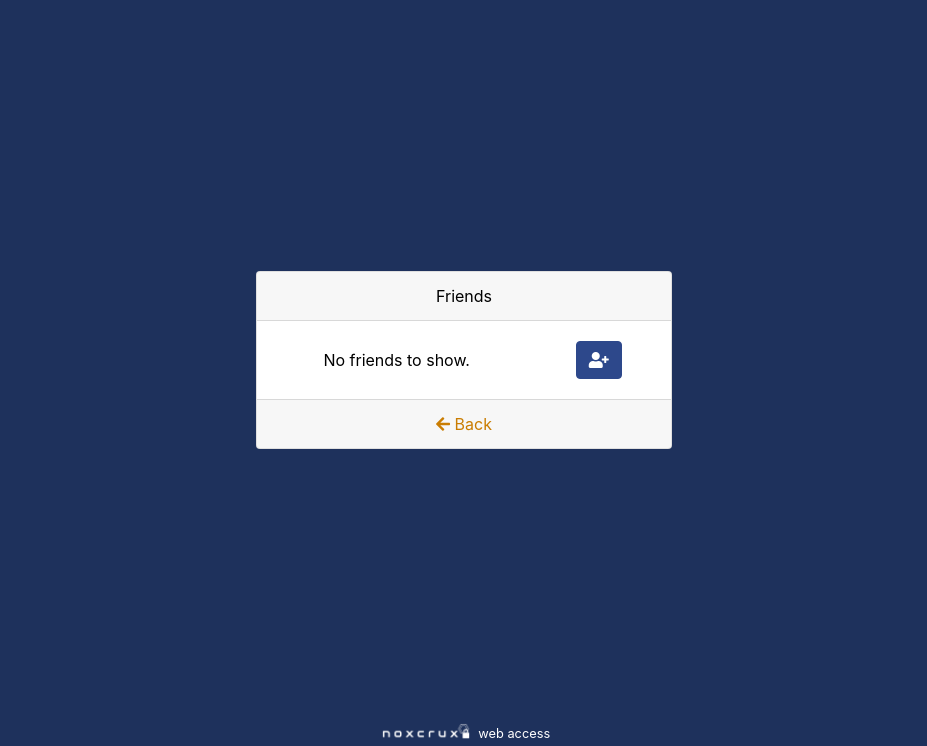
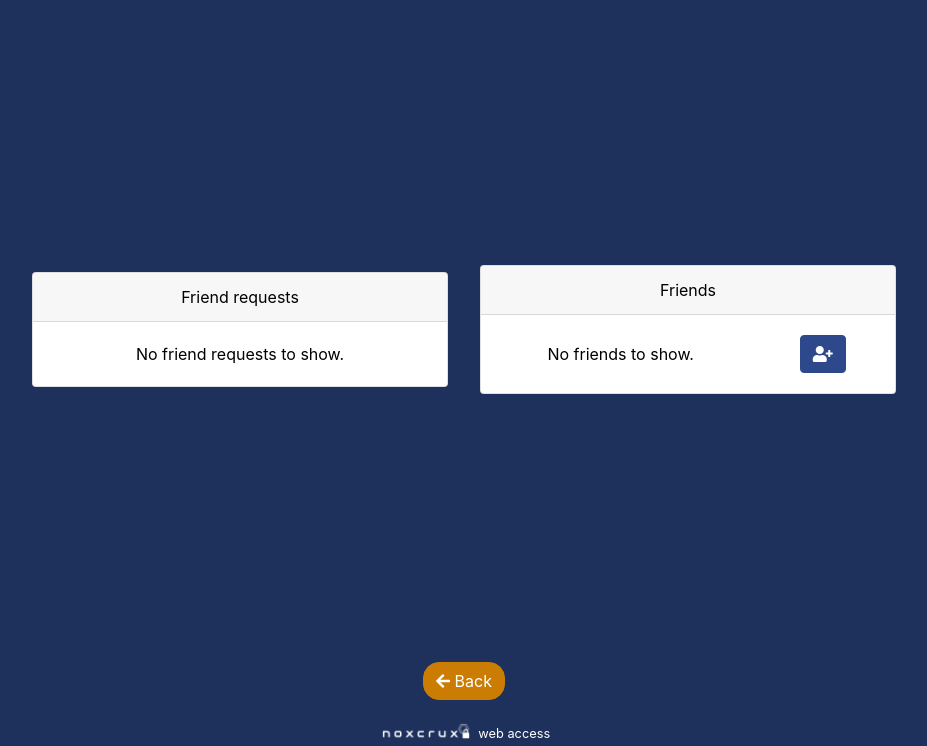
Before and after one commit to noxPHX/noxcrux, a Django app: page /web/friends/ in a window 1280 px wide. Shown: the part 54-800 px from the top of the page, without its empty margins (176-1103 px from the left). Run offline with Django 3.2, Linux system fonts and the light colour scheme; the visitor is signed in with stand-in values (Sample User, id 1); data that the repository does not hold is empty; style sheets or scripts are compiled from the project's sources; some libraries are stand-ins or nearby versions.

Commit message:
Friend requests list

```diff
--- a/noxcrux_api/urls.py
+++ b/noxcrux_api/urls.py
@@ -19,7 +19,7 @@ urlpatterns = [
     path('horcrux/<str:name>/', HorcruxDetail.as_view()),
     path('generator/', GeneratorDetail.as_view(), name='generate'),
     path('friends/', FriendList.as_view(), name='friends'),
-    path('friends/<str:username>/', FriendList.as_view(), name='friends'),
     path('friends/requests/', FriendRequest.as_view(), name='friend_requests'),
     path('friends/requests/<str:username>/', FriendRequest.as_view(), name='friend_requests'),
+    path('friends/<str:username>/', FriendList.as_view(), name='friends'),
 ]
--- a/noxcrux_server/static/scss/main.scss
+++ b/noxcrux_server/static/scss/main.scss
@@ -90,6 +90,14 @@ a, a:hover, a:focus {
     color: $secondary-color;
 }
 
+.color-red {
+    color: $red;
+}
+
+.color-green {
+    color: green;
+}
+
 .bg-main {
     background-color:$primary-color;
     border-color: $primary-color;
--- a/noxcrux_server/templates/friends.html
+++ b/noxcrux_server/templates/friends.html
@@ -6,9 +6,41 @@
 
 {% block content %}
 
+    <div class="d-flex flex-column h-i">
+
         <div class="d-flex flex-wrap justify-content-center align-items-center px-3 h-i">
 
-        <div class="card text-center col-4 p-0">
+            <div class="card text-center col-4 p-0 mr-3">
+                <div class="card-header">Friend requests</div>
+                <div class="card-body row justify-content-center align-items-center">
+
+                    {% if requests %}
+
+                        <ul class="list-group list-group-flush col-12 friend-scroll">
+
+                            {% for object in requests %}
+                                <li class="list-group-item d-flex justify-content-between">
+                                    {{ object.user }}
+                                    <div>
+                                        <a href="" class="m-2">
+                                            <i class="fas fa-check color-green"></i>
+                                        </a>
+                                        <a href="" class="m-2">
+                                            <i class="fas fa-times color-red"></i>
+                                        </a>
+                                    </div>
+                                </li>
+                            {% endfor %}
+                        </ul>
+                    {% else %}
+                        <div>
+                            No friend requests to show.
+                        </div>
+                    {% endif %}
+                </div>
+            </div>
+
+            <div class="card text-center col-4 p-0 ml-3">
                 <div class="card-header">Friends</div>
                 <div class="card-body row align-items-center">
 
@@ -20,7 +52,7 @@
                                 <li class="list-group-item d-flex justify-content-between">
                                     {{ object.friend }}
                                     <a href="{% url 'friend_delete' object.friend %}">
-                                    <i class="fas fa-users-slash delete-item"></i>
+                                        <i class="fas fa-users-slash color-red"></i>
                                     </a>
                                 </li>
                             {% endfor %}
@@ -36,9 +68,13 @@
                         </a>
                     </div>
                 </div>
-            <div class="card-footer">
-                <a href="{% url 'home' %}" class="color-warm"><i class="fas fa-arrow-left"></i>&nbsp;Back</a>
             </div>
+        </div>
+
+        <div class="mb-3">
+            <a class="btn btn-warm m-1" href="{% url 'home' %}">
+                <i class="fas fa-arrow-left"></i>&nbsp;Back
+            </a>
         </div>
     </div>
 
--- a/noxcrux_server/views/Friends.py
+++ b/noxcrux_server/views/Friends.py
@@ -1,16 +1,21 @@
 from noxcrux_server.mixins.Authenticated import LoginRequiredListView, LoginRequiredView
-from noxcrux_api.views.Friend import FriendList
+from noxcrux_api.views.Friend import FriendList, FriendRequest
 from django.contrib import messages
 from django.http import HttpResponseRedirect
 from django.urls import reverse
+from django.shortcuts import render
 
 
 class FriendsView(LoginRequiredListView):
     template_name = 'friends.html'
     context_object_name = 'friends'
 
-    def get_queryset(self):
-        return FriendList().get(self.request).data
+    def get(self, request, *args, **kwargs):
+        context = {
+            'friends': FriendList().get(request).data,
+            'requests': FriendRequest().get(request).data
+        }
+        return render(request, self.template_name, context)
 
 
 class FriendDelete(LoginRequiredView):
```
Lines whose indentation alone changed are shown as unchanged.
